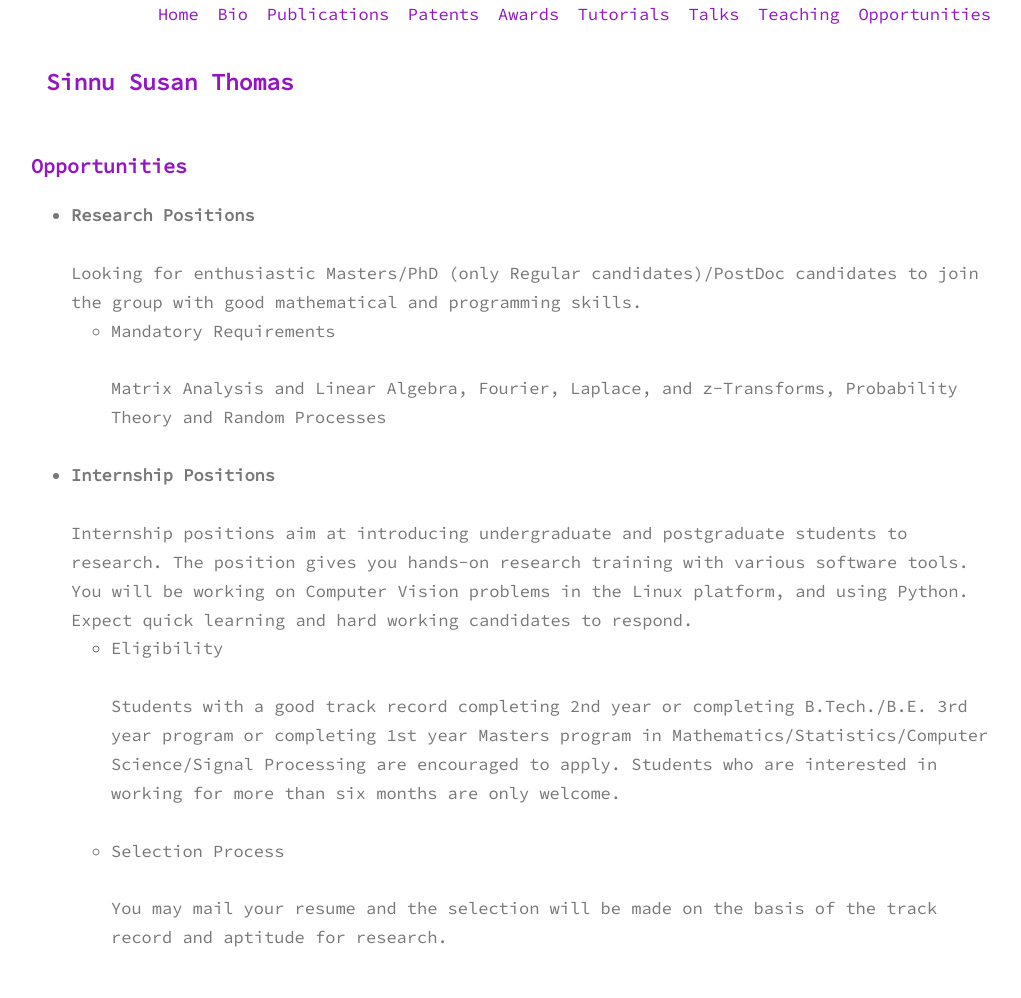
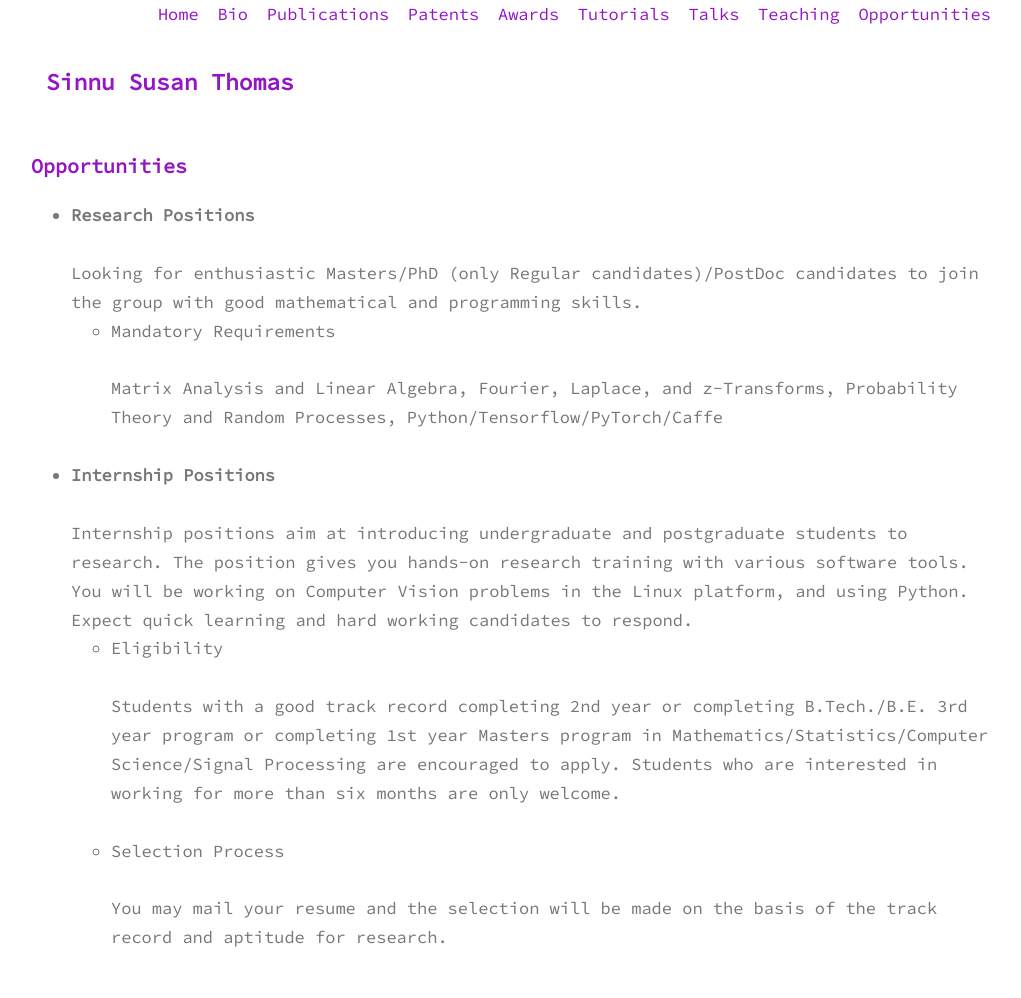
Before and after one commit to sinnuthomas/sinnuthomas.github.io, a Jekyll site: the page built from opportunities.md, in a window 1280 px wide. Shown: the whole page, without its empty margins (129-1150 px from the left). Built offline with Jekyll 4.4.1, drawn with Linux system fonts in a browser that asks for light colours.

Commit message:
Update opportunities.md

```diff
--- a/opportunities.md
+++ b/opportunities.md
@@ -9,7 +9,7 @@ permalink: /opportunities/
 Looking for enthusiastic Masters/PhD (only Regular candidates)/PostDoc candidates to join the group with good mathematical and programming skills.
   * Mandatory Requirements
   <br/><br/>
-   Matrix Analysis and Linear Algebra, Fourier, Laplace, and z-Transforms, Probability Theory and Random Processes
+   Matrix Analysis and Linear Algebra, Fourier, Laplace, and z-Transforms, Probability Theory and Random Processes, Python/Tensorflow/PyTorch/Caffe
    <br/><br/>
 * **Internship Positions**
   <br/><br/>
```
